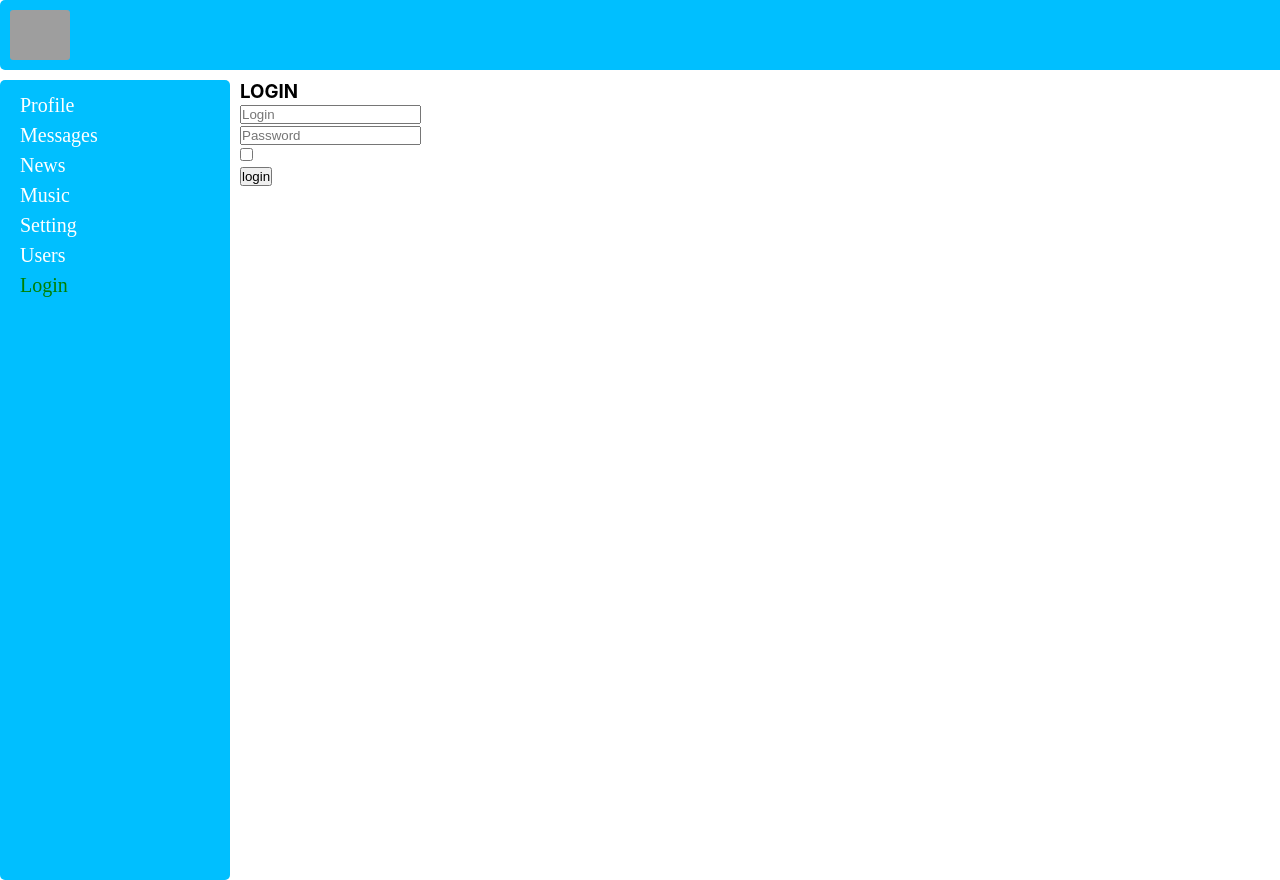
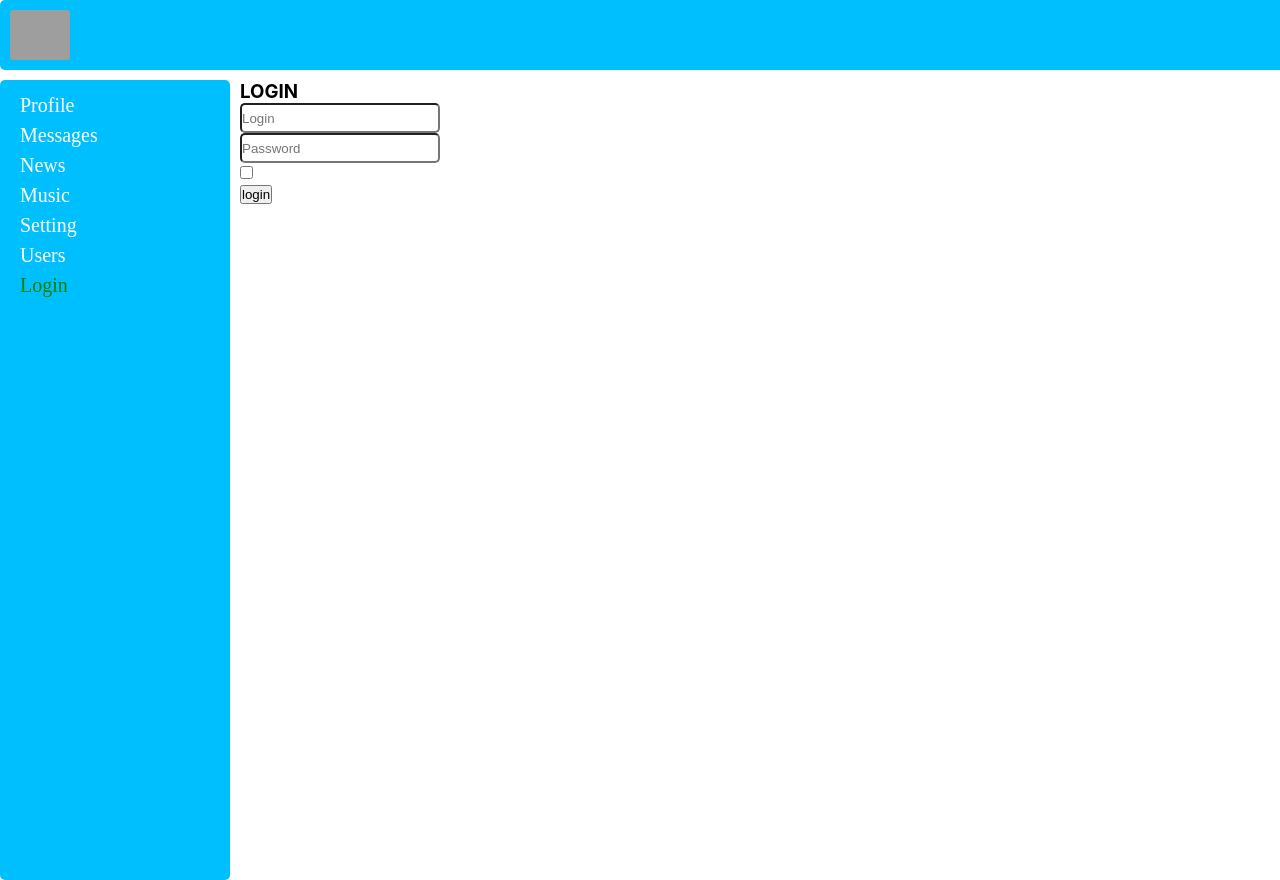
Before and after one commit to Mr-andrei/My_firstreact, a React (Create React App) app: page /Login in a window 1280 px wide. Shown: the top 880 px of the page. Built offline with nearby package versions, Linux system fonts and the light colour scheme; no server answers; grey boxes are pictures that could not be loaded.

Commit message:
redux-form field validation 05.02 (77 good)

```diff
--- a/src/Massages/Dialogs.tsx
+++ b/src/Massages/Dialogs.tsx
@@ -3,6 +3,8 @@ import cl from './Dialogs.module.css'
 import {dialogsDataType, messageDataType} from "../redux/store";
 import React, {ChangeEvent, KeyboardEvent} from "react";
 import {Field, InjectedFormProps, reduxForm} from "redux-form";
+import {maxLengthCreator, required} from "../validator/validator";
+import {FormInputControl} from "../componets/formcontrol/FormInputControl";
 
 
 type MessageItemPropsType = {
@@ -85,7 +87,7 @@ const Dialogs = (props: statePropsType) => {
 type AddMessageFormType = {
     message: string
 }
-
+let maxLength = maxLengthCreator(100)
 
 const MessageForm: React.FC<InjectedFormProps<AddMessageFormType>> = (props) => {
 
@@ -95,7 +97,8 @@ const MessageForm: React.FC<InjectedFormProps<AddMessageFormType>> = (props) =>
                 <Field
                     placeholder={"message"}
                     name={"message"}
-                    component={"input"}
+                    validate={[ required,maxLength]}
+                    component= {FormInputControl}
                     type={"text"}/>
             </div>
             <button>add</button>
--- a/src/Profile/post/post.tsx
+++ b/src/Profile/post/post.tsx
@@ -1,7 +1,9 @@
 import {postsType} from "../../redux/store";
-import React, {ChangeEvent} from "react";
+import React from "react";
 import "./profile.css"
 import {Field, InjectedFormProps, reduxForm} from "redux-form";
+import {maxLengthCreator, required} from "../../validator/validator";
+import {FormInputControl} from "../../componets/formcontrol/FormInputControl";
 
 type PostDataPropsType = {
     posts: Array<postsType>
@@ -58,6 +60,7 @@ type AddPostFormType = {
     Post: string
 }
 
+let maxLength = maxLengthCreator(10)
 
 const PostForm: React.FC<InjectedFormProps<AddPostFormType>> = (props) => {
 
@@ -65,9 +68,11 @@ const PostForm: React.FC<InjectedFormProps<AddPostFormType>> = (props) => {
         <form onSubmit={props.handleSubmit}>
             <div>
                 <Field
+
                     placeholder={"Post"}
                     name={"Post"}
-                    component={"input"}
+                    validate={[ required,maxLength]}
+                    component= {FormInputControl}
                     type={"text"}/>
             </div>
             <button>add</button>
--- /dev/null
+++ b/src/componets/formcontrol/FormInputControl.tsx
@@ -0,0 +1,16 @@
+import React from "react";
+import s from './formInput.module.css'
+
+
+export const FormInputControl = ({input,meta,...props}:any) => {
+    let error = meta.touched && meta.error
+  return(
+      <div  >
+          <div className={s.defaultInput +" "+ (error ? s.errorInput : "")}>
+          <input
+              {...input} {...props} />
+          </div>
+          {error && <span style = {{color:"red"}}>meta.error</span>}
+      </div>
+  )
+}
--- /dev/null
+++ b/src/componets/formcontrol/formInput.module.css
@@ -0,0 +1,15 @@
+
+.defaultInput input {
+    width: 200px;
+    height: 30px;
+    border-radius: 5px;
+
+}
+
+
+.errorInput input {
+    width: 200px;
+    height: 30px;
+    border-radius: 5px;
+    border: solid red 1px;
+}
--- a/src/login/Login.tsx
+++ b/src/login/Login.tsx
@@ -1,5 +1,7 @@
 import {Field, InjectedFormProps, reduxForm} from "redux-form";
 import React from "react";
+import {maxLengthCreator, required} from "../validator/validator";
+import {FormInputControl} from "../componets/formcontrol/FormInputControl";
 
 
 type FormDataType = {
@@ -7,7 +9,7 @@ type FormDataType = {
     password:string
     rememberMe:boolean
 }
-
+let maxLength = maxLengthCreator(10)
 const LoginForm:React.FC<InjectedFormProps<FormDataType>> = (props) => {
 
     return (
@@ -17,15 +19,17 @@ const LoginForm:React.FC<InjectedFormProps<FormDataType>> = (props) => {
                     <Field
                         placeholder={"Login"}
                         name={"Login"}
-                        component={"input"}
+                        validate={[ required,maxLength]}
+                        component= {FormInputControl}
                         type={"text"}/>
                 </div>
                 <div>
                     <Field
                         placeholder={"Password"}
                         name={"Password"}
-                        component={"input"}
-                        type={"text"}/>
+                        validate={[ required,maxLength]}
+                        component= {FormInputControl}
+                        type={"password"}/>
                 </div>
                 <div>
                     <Field
--- /dev/null
+++ b/src/validator/validator.ts
@@ -0,0 +1,21 @@
+
+
+export const required = (value:string) => {
+  if(value) return undefined
+    return  "Field is required"
+}
+
+// export const maxlength30 = (value:string) => {
+//     if(value.length > 30) return "Max length 30 symbols"
+//     return  undefined
+// }
+
+export const maxLengthCreator = (maxlength:number) => (value:string) => {
+    if(value.length > maxlength) return `Max length ${maxlength} symbols`
+    return  undefined
+}
+
+// export const minlength2 = (value:string) => {
+//     if(value.length < 2) return "Min length 2 symbols"
+//     return  undefined
+// }
```
